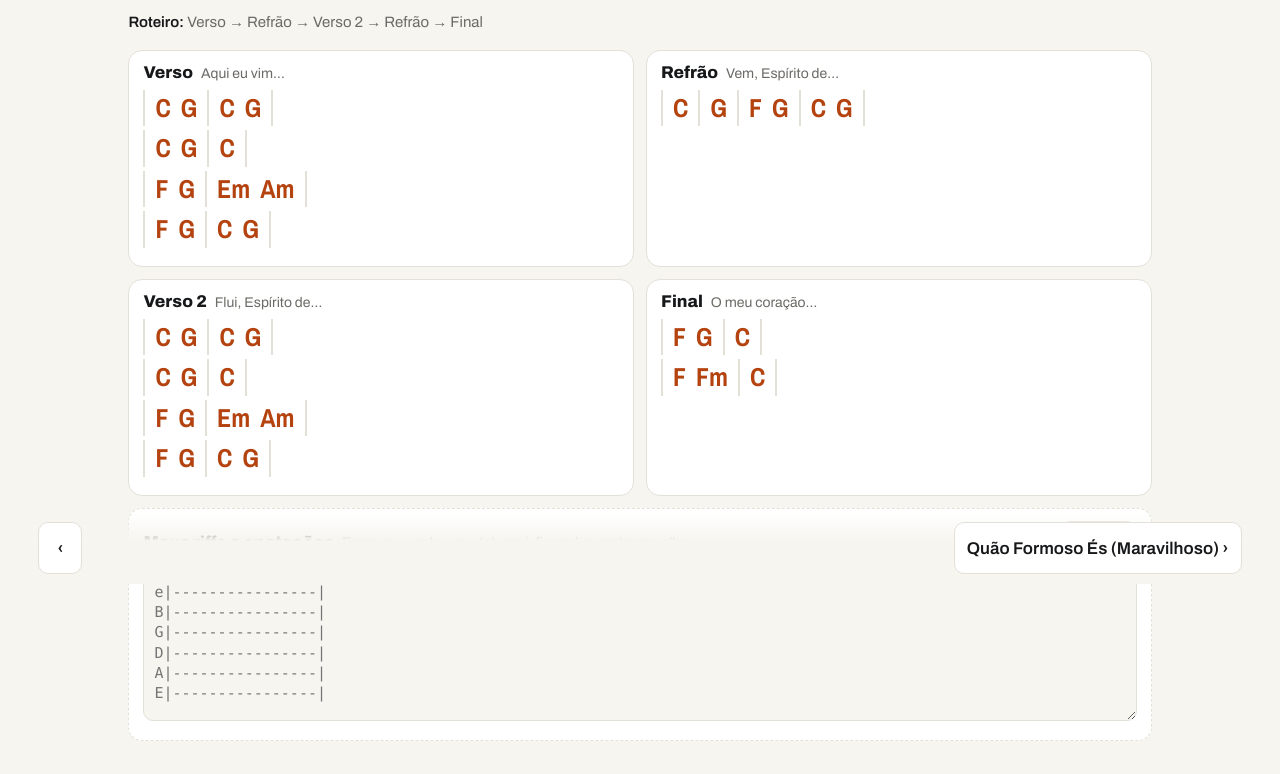
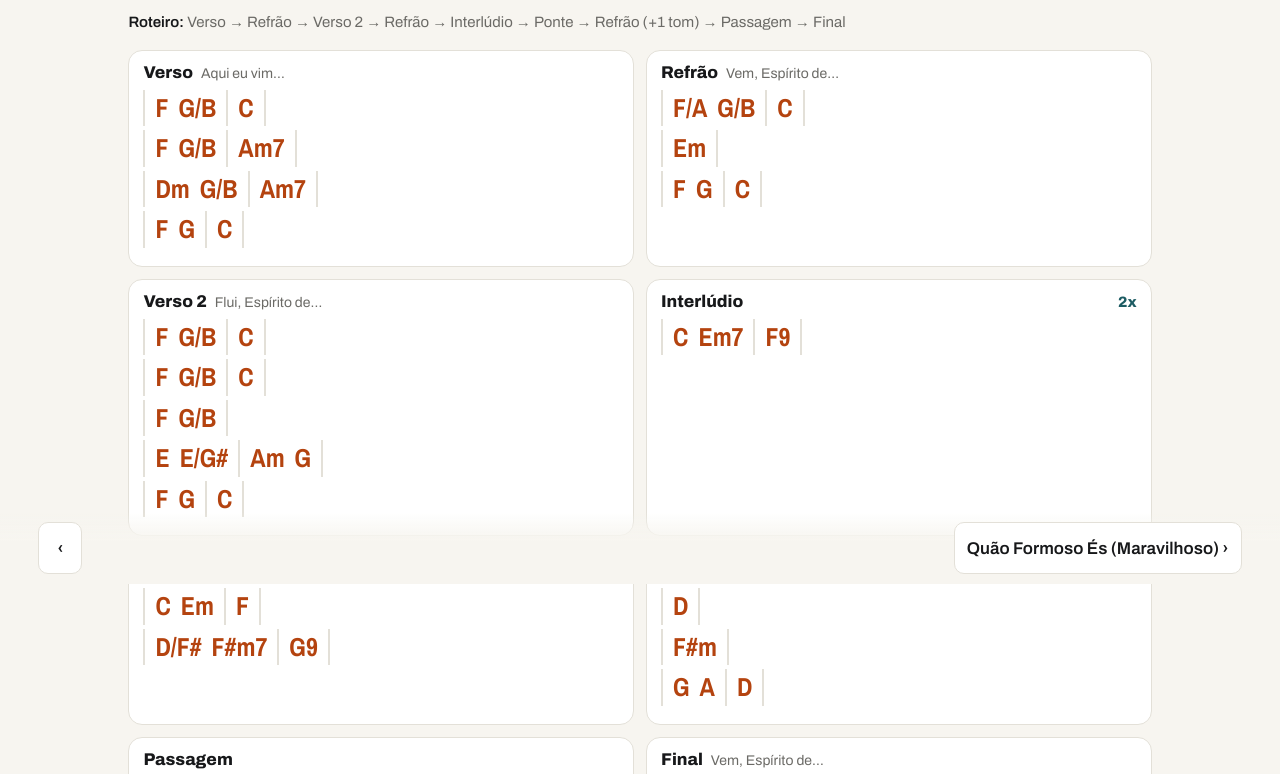
Before and after one commit to JhonStrider/study-musics, a plain HTML site: page index.html in a window 1280 px wide. Shown: the part 216-990 px from the top of the page. Drawn offline with nearby package versions, Linux system fonts and the light colour scheme.

Commit message:
Vem, Espírito de Deus: versão Bruna Olly
Co-Authored-By: Claude Opus 5.5 <noreply@anthropic.com>
Claude-Session: https://claude.ai/code/session_01QxjGX7kWSjtKdSekqF9Ycj

```diff
--- a/index.html
+++ b/index.html
@@ -177,12 +177,16 @@ const SEXTA=[
  ["Interlúdio","","G D A|Bm G D A"]]}
 ];
 const QUARTA=[
-{g:"Devocional",t:"Vem Espírito de Deus",a:"Irmãs Leonel",o:"C",sh:0,u:"irmas-leonel/vem-espirito-de-deus",k:3,
- road:"Verso → Refrão → Verso 2 → Refrão → Final",
- s:[["Verso","Aqui eu vim…","C G|C G;C G|C;F G|Em Am;F G|C G"],
- ["Refrão","Vem, Espírito de…","C|G|F G|C G"],
- ["Verso 2","Flui, Espírito de…","C G|C G;C G|C;F G|Em Am;F G|C G"],
- ["Final","O meu coração…","F G|C;F Fm|C"]]},
+{g:"Devocional",t:"Vem, Espírito de Deus",a:"Bruna Olly",o:"E",sh:-4,sp:1,u:"bruna-olly/vem-espirito-de-deus",k:3,
+ road:"Verso → Refrão → Verso 2 → Refrão → Interlúdio → Ponte → Refrão (+1 tom) → Passagem → Final",
+ s:[["Verso","Aqui eu vim…","A B/D#|E;A B/D#|C#m7;F#m B/D#|C#m7;A B|E"],
+ ["Refrão","Vem, Espírito de…","A/C# B/D#|E;G#m;A B|E"],
+ ["Verso 2","Flui, Espírito de…","A B/D#|E;A B/D#|E;A B/D#;G# G#/C|C#m B;A B|E"],
+ ["Interlúdio","","E G#m7|A9","2x"],
+ ["Ponte","Oh, oh…","E G#m|A;F#/A# A#m7|B9"],
+ ["Refrão (+1 tom)","Vem, Espírito de…","F#;A#m;B C#|F#"],
+ ["Passagem","","B/D# C#/F|F#/A# A#|G# F#|C#"],
+ ["Final","Vem, Espírito de…","A#m;B C#|D#m;B C#|F#"]]},
 {g:"Devocional",t:"Quão Formoso És (Maravilhoso)",a:"Corinhos Evangélicos",o:"C",sh:0,u:"corinhos-evangelicos/maravilhoso-quao-formoso-es",k:3,
  road:"Parte A 2x → Maravilhoso → Tag → Maravilhoso",
  s:[["Parte A","Quão formoso és…","C G C|F Dm G;F G|Em Am;F G|C G","2x"],
@@ -242,7 +246,7 @@ let L="quarta",cur=0,off=0,fs=1,mode=0;
 try{off=+localStorage.getItem("ss-off")||0;fs=+localStorage.getItem("ss-fs")||1;mode=+localStorage.getItem("ss-mode")||0}catch(e){}
 const m=document.getElementById("m"),set=document.getElementById("set"),lists=document.getElementById("lists");
 const esc=s=>s.replace(/[&<>]/g,c=>({"&":"&amp;","<":"&lt;",">":"&gt;"}[c]));
-const sharpOf=(s,d)=>[7,2,9,4,11,6,1].includes(md(I[s.o]+d+(s.mi?3:0)));
+const sharpOf=(s,d)=>s.sp?true:[7,2,9,4,11,6,1].includes(md(I[s.o]+d+(s.mi?3:0)));
 function chip(w,s,d,sh){const c=tr(w,d,sh),g=deg(w,s.o);return '<span class="c">'+esc(mode==1?g:c)+(mode==2?'<small>'+esc(g)+'</small>':'')+'</span>'}
 function line(l,d,s,sh){return '<div class="ln">'+l.split("|").map(b=>'<span class="bar">'+b.trim().split(/\s+/).map(w=>isCh(w)?chip(w,s,d,sh):'<span class="x">'+esc(w)+'</span>').join("")+'</span>').join("")+'</div>'}
 function render(){
```
